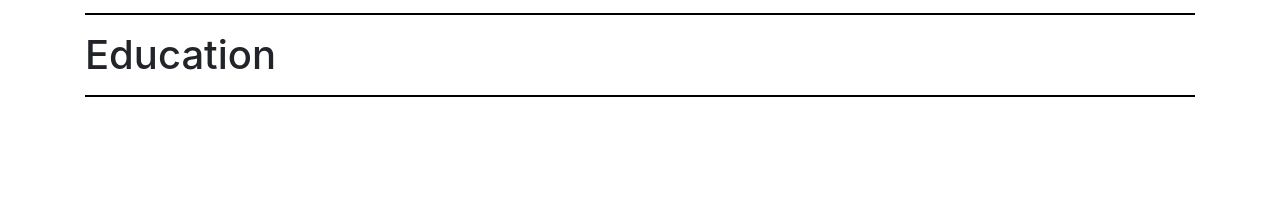
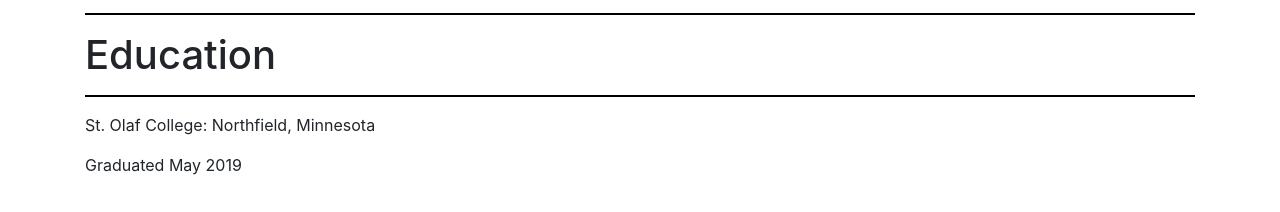
Before and after one commit to HornerJustinT/HornerJustinT.github.io, a plain HTML site: page index.html in a window 1280 px wide. Shown: the part 290-502 px from the top of the page. Drawn offline with nearby package versions, Linux system fonts and the light colour scheme.

Commit message:
two align for date and title

```diff
--- a/index.html
+++ b/index.html
@@ -20,6 +20,14 @@
                         <hr class="style1"><!-- horizontal line-->
                   <h1> Education</h1>
                   <hr class ="style1">
+                  <div class="two_align">
+                    <div>
+                    <p> St. Olaf College: Northfield, Minnesota<p>
+                    </div>
+                    <div>
+                    <p> Graduated May 2019 </p>
+                    </div>
+
 
     </body>
 </html>
```
